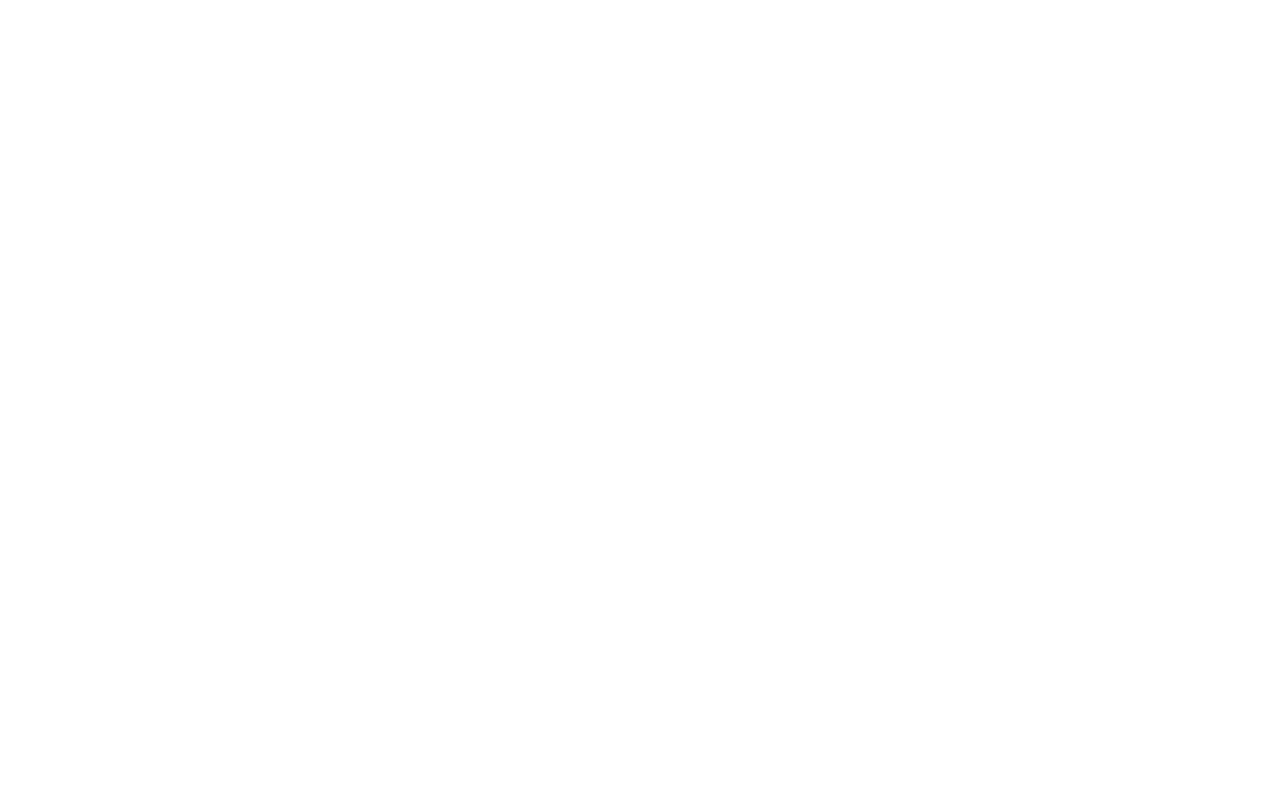
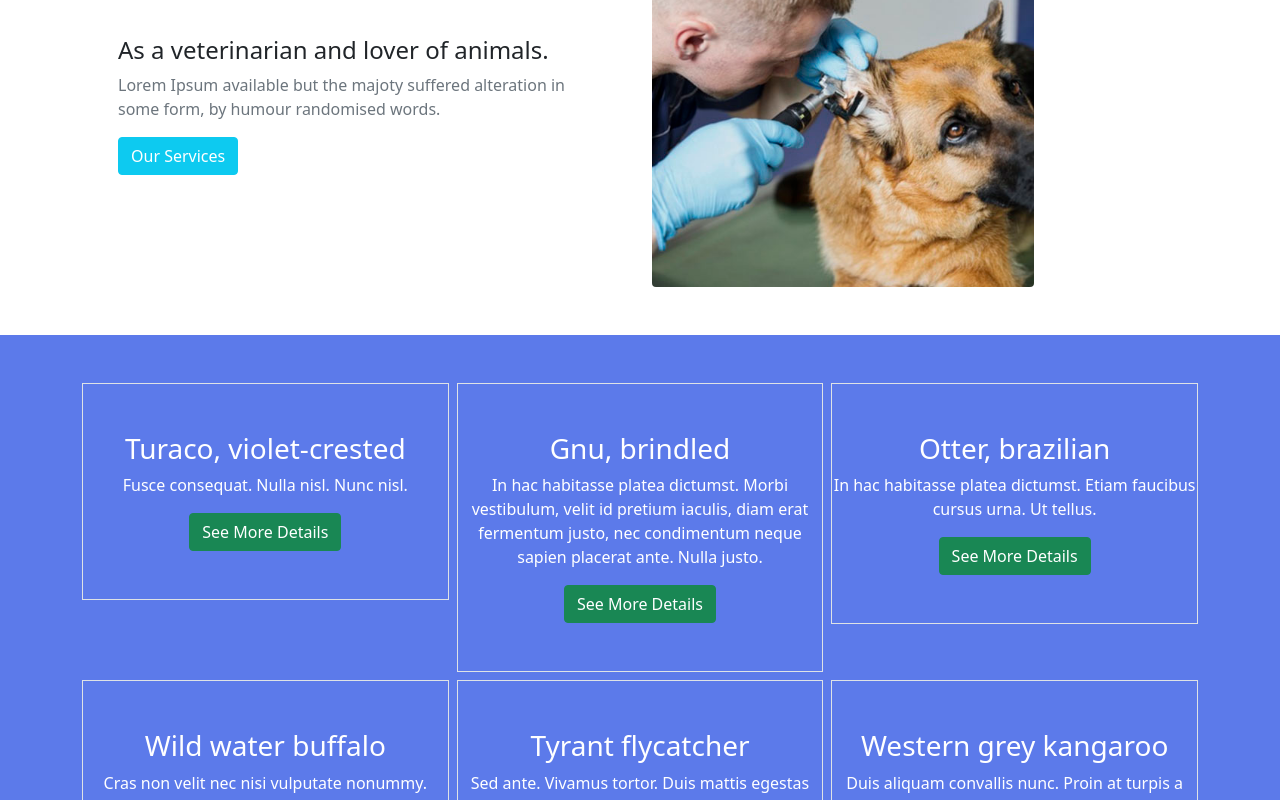
Before and after one commit to obaidulnasir/healthcare-website, a React (Create React App) app: page / in a window 1280 px wide. Shown: the part 760-1560 px from the top of the page. Before the commit the page ends 800 px from the top, so only its background shows below. Built offline with nearby package versions, Linux system fonts and the light colour scheme; no server answers.

Commit message:
single item funtionality added

```diff
--- a/src/App.js
+++ b/src/App.js
@@ -2,7 +2,7 @@
 import "./App.css";
 import { BrowserRouter as Router, Switch, Route } from "react-router-dom";
 import Home from "./components/Home/Home";
-import Service from "./components/Service/Service";
+
 import Login from "./components/Login/Login";
 import About from "./components/About/About";
 import Navigation from "./components/Navigation/Navigation";
@@ -10,6 +10,7 @@
 import Register from "./components/Register/Register";
 import PrivateRoute from "./components/PrivateRoute/PrivateRoute";
 import Services from "./components/Services/Services";
+import ServiceDetails from "./components/ServiceDetails/ServiceDetails";
 
 function App() {
   return (
@@ -21,8 +22,11 @@
             <Route path="/home">
               <Home></Home>
             </Route>
-            <PrivateRoute path="/service">
+            <PrivateRoute exact path="/service">
               <Services></Services>
+            </PrivateRoute>
+            <PrivateRoute path="/service/:serviceId">
+              <ServiceDetails></ServiceDetails>
             </PrivateRoute>
             <Route path="/about">
               <About></About>
@@ -31,7 +35,10 @@
               <Login></Login>
             </Route>
             <Route path="/register">
-                <Register></Register>
+              <Register></Register>
+            </Route>
+            <Route exact path="/">
+              <Home></Home>
             </Route>
           </Switch>
         </Router>
--- a/src/components/Home/Home.js
+++ b/src/components/Home/Home.js
@@ -1,7 +1,17 @@
-import React from "react";
+import React, { useEffect, useState } from "react";
+import { Link } from "react-router-dom";
 import "./Home.css";
 
 const Home = () => {
+
+  const [service, setService] = useState([]);
+  useEffect(() => {
+    fetch("./pets-fake-data.json")
+      .then((res) => res.json())
+      .then((data) => setService(data));
+  }, []);
+
+
   return (
     <div>
       <div className="banner-section">
@@ -49,7 +59,18 @@
 
       {/* service section */}
       <div className="service-section">
-        <div className="container"></div>
+        <div className="container py-5">
+          <div className="row g-2">
+            {service.slice(3, 9).map(service=>
+            <div className="col-md-4">
+              <div className="text-center text-white border py-5">
+                <h3>{service.title}</h3>
+                <p>{service.mini_description}</p>
+                <Link to={`/service/${service.key}`} className="btn btn-success">See More Details</Link>
+              </div>
+            </div>)}
+          </div>
+        </div>
       </div>
     </div>
   );
--- a/src/components/Service/Service.css
+++ b/src/components/Service/Service.css
@@ -1,6 +1,4 @@
-
-
-.services{
-    display: gird;
-    grid-template-columns: repeat(3, 1fr);
+.service{
+    box-shadow: 0 4px 8px 0 rgba(0, 0, 0, 0.2), 0 6px 10px 0 rgba(0, 0, 0, 0.19);
+    border-radius: 15px;
 }
--- a/src/components/Service/Service.js
+++ b/src/components/Service/Service.js
@@ -1,10 +1,14 @@
 import React from 'react';
+import { Link } from 'react-router-dom';
+import "./Service.css"
 
 const Service = (props) => {
-    const {title, description, img}= props.service;
+    const {title, description, mini_description, img}= props.service;
     return (
-           <div className="col-md-4 border ">
+           <div className="service text-center p-5">
                 <h3>{title}</h3>
+                <p>{mini_description}</p>
+                <Link className="btn btn-success">See More</Link>
            </div>
 
     );
--- /dev/null
+++ b/src/components/ServiceDetails/ServiceDetails.js
@@ -0,0 +1,26 @@
+import React, { useEffect, useState } from "react";
+import { useParams } from "react-router";
+
+const ServiceDetails = () => {
+  const { serviceId } = useParams();
+
+  const [service, setService] = useState([]);
+  useEffect(() => {
+    fetch("/pets-fake-data.json")
+      .then((res) => res.json())
+      .then((data) => setService(data));
+  }, []);
+
+  const singleItem = service.find(
+    (singleService) => singleService.key == serviceId
+  );
+  const{title, description} = singleItem;
+
+  return (
+    <div>
+      {title} {description}
+    </div>
+  );
+};
+
+export default ServiceDetails;
--- a/src/components/Services/Services.css
+++ b/src/components/Services/Services.css
@@ -1,3 +1,5 @@
-.services{
-    background-color: #5C7AEA;
+.services {
+  display: grid;
+  grid-template-columns: repeat(3, 1fr);
+  grid-gap: 25px;
 }
--- a/src/components/Services/Services.js
+++ b/src/components/Services/Services.js
@@ -14,7 +14,7 @@
       <h4>length: {service.length}</h4>
       <div>
         <div className="container">
-          <div className="row g-3">
+          <div className="row services">
             {service.map((service) => (
               <Service key={service.key} service={service}></Service>
             ))}
```
